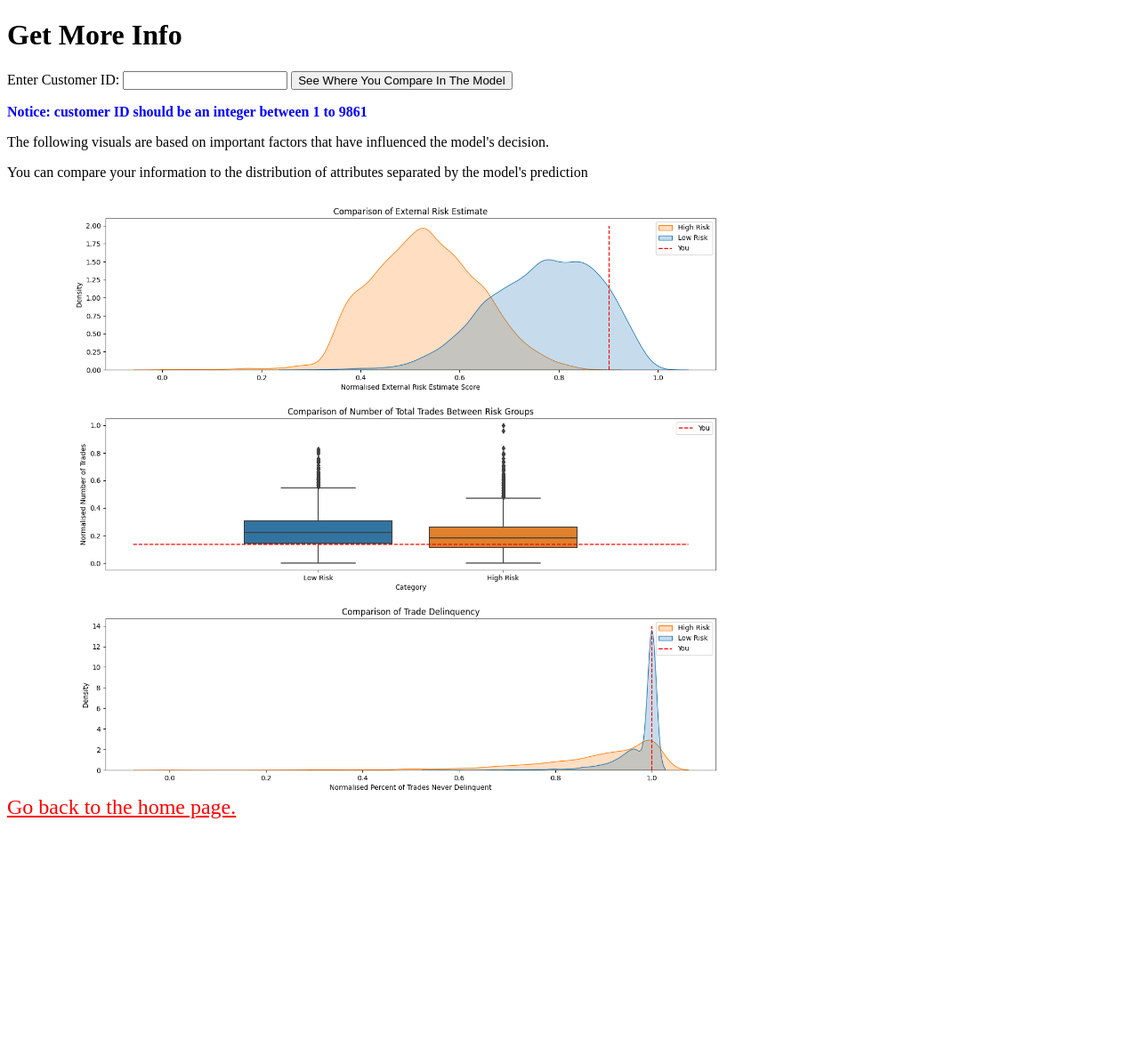
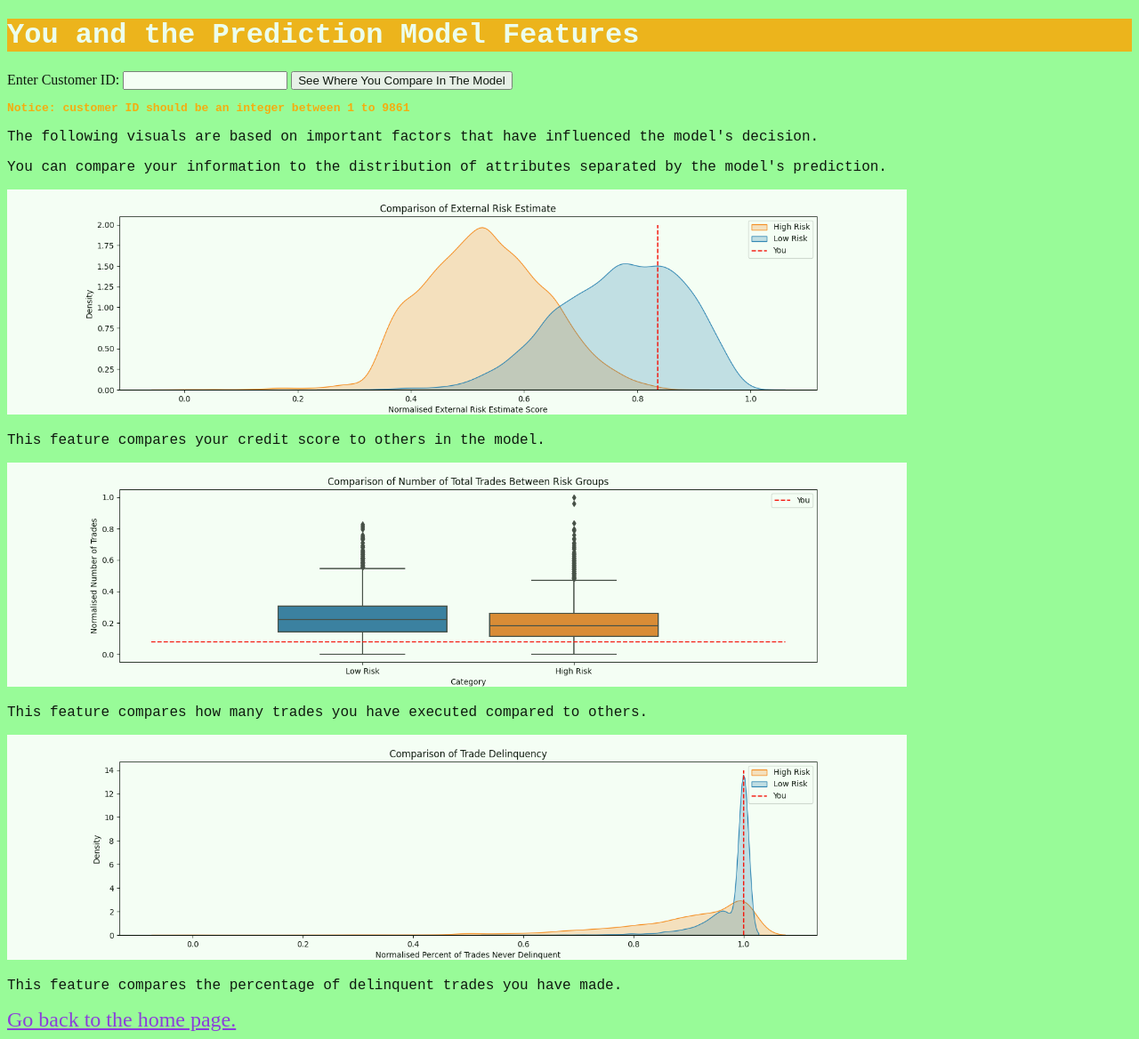
Before and after one commit to Git-With-Chris/RiskPredict, a Flask app: page /info in a window 1280 px wide. Shown: the whole page at 89% size. Before the commit the page ends 920 px from the top, so only its background shows below. Run offline with Flask 3, Linux system fonts and the light colour scheme; parts of the project's set-up code (start-up, migrations or seed data) failed here and were passed over.

Commit message:
some css styling done by a colorblind man

```diff
--- a/Flask_App/templates/info.html
+++ b/Flask_App/templates/info.html
@@ -4,28 +4,44 @@
     <meta charset="UTF-8">
     <meta name="viewport" content="width=device-width, initial-scale=1.0">
     <title>Applicant Risk Information</title>
+    <style>
+        body {
+            background-color: palegreen;
+            opacity: 0.9;
+        }
+        h1 {
+            background-color: orange;
+            opacity: 0.9;
+        }
+        </style>
 </head>
 <body></body>
-<h1>Get More Info</h1>
+<h1 style="color: white; font-family: 'Courier New', Courier, monospace;">You and the Prediction Model Features</h1>
 
 <form method="POST">
     <label for="cust_id">Enter Customer ID:</label>
     <input type="number" id="cust_id" name="cust_id" required>
     <button type="submit">See Where You Compare In The Model</button>
-    <p style="color: blue; font-weight: bold;">Notice: customer ID should be an integer between 1 to 9861</p>
+    <p style="color: orange; font-weight: bold; font-family: 'Courier New', Courier, monospace; font-size: small;">Notice: customer ID should be an integer between 1 to 9861</p>
 </form>
 
-<p> The following visuals are based on important factors that have influenced the model's decision.</p>
-<p> You can compare your information to the distribution of attributes separated by the model's prediction </p>
+<p style="color: black; font-family: 'Courier New', Courier, monospace;"> The following visuals are based on important factors that have influenced the model's decision.</p>
+<p style="color: black; font-family: 'Courier New', Courier, monospace;"> You can compare your information to the distribution of attributes separated by the model's prediction.</p>
 
-<img src="{{ url_for('static', filename='external_risk_estimate.png') }}" alt="Sigmoid Plot" style="width: 70%;">
+<img src="{{ url_for('static', filename='external_risk_estimate.png') }}" alt="Sigmoid Plot" style="width: 80%; background-color: palegreen;">
+<p style="color: black; font-family: 'Courier New', Courier, monospace;">This feature compares your credit score to others in the model.</p>
 <div></div>
-<img src="{{ url_for('static', filename='num_trades.png') }}" alt="Sigmoid Plot" style="width: 70%;">
 <div></div>
-<img src="{{ url_for('static', filename='percent_delinquency.png') }}" alt="Sigmoid Plot" style="width: 70%;">
-
+<img src="{{ url_for('static', filename='num_trades.png') }}" alt="Sigmoid Plot" style="width: 80%; background-color: palegreen;">
+<p style="color: black; font-family: 'Courier New', Courier, monospace;">This feature compares how many trades you have executed compared to others.</p>
+<div></div>
+<div></div>
+<img src="{{ url_for('static', filename='percent_delinquency.png') }}" alt="Sigmoid Plot" style="width: 80%; background-color: palegreen;">
+<p style="color: black; font-family: 'Courier New', Courier, monospace;">This feature compares the percentage of delinquent trades you have made.</p>
+<div></div>
+<div></div>
 <div>
-    <a href="/" style="font-size: 24px; color: red;">Go back to the home page.</a>
+    <a href="/" style="font-size: 24px; color: blueviolet;">Go back to the home page.</a>
 </div>
 
 
```
Also changed, not shown: Flask_App/templates/index.html (+24 -14 lines), Flask_App/static/external_risk_estimate.png, Flask_App/static/num_trades.png, Flask_App/static/percent_delinquency.png, Flask_App/static/sigmoid_plot.png.
